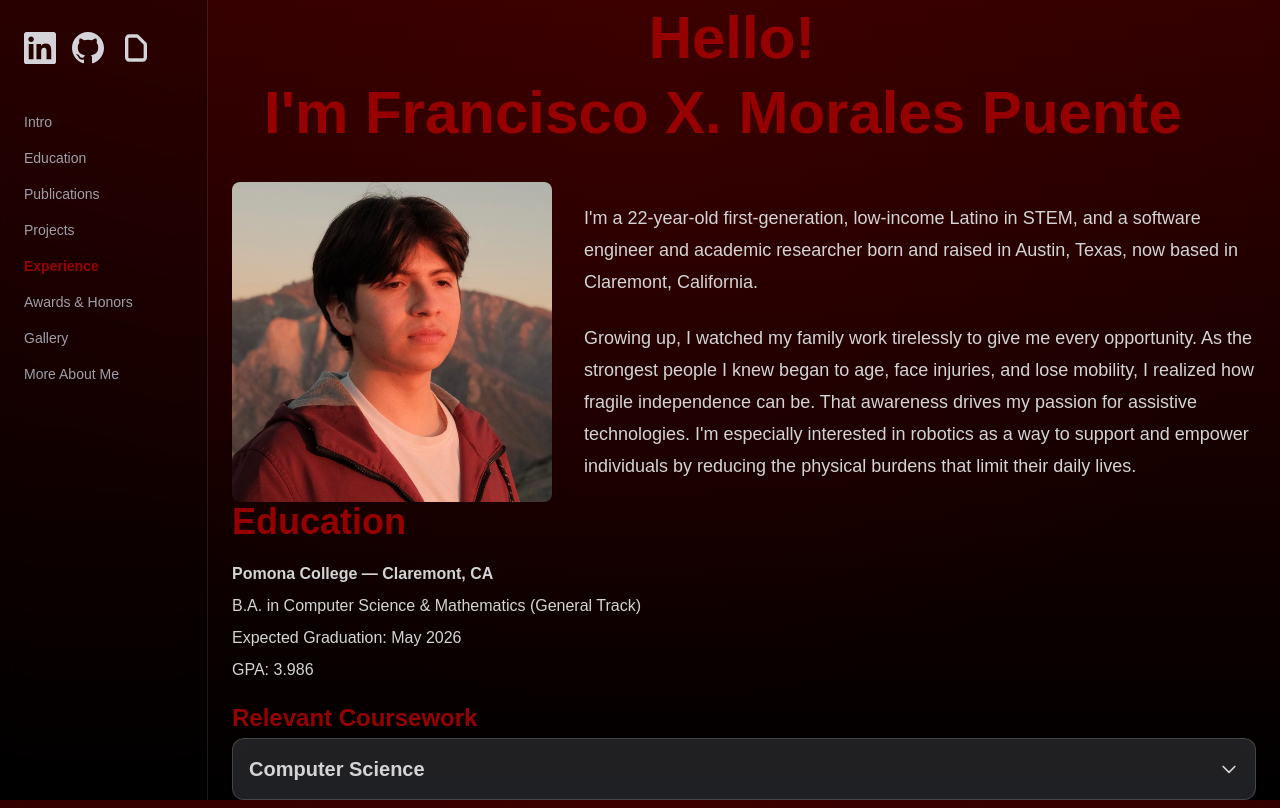
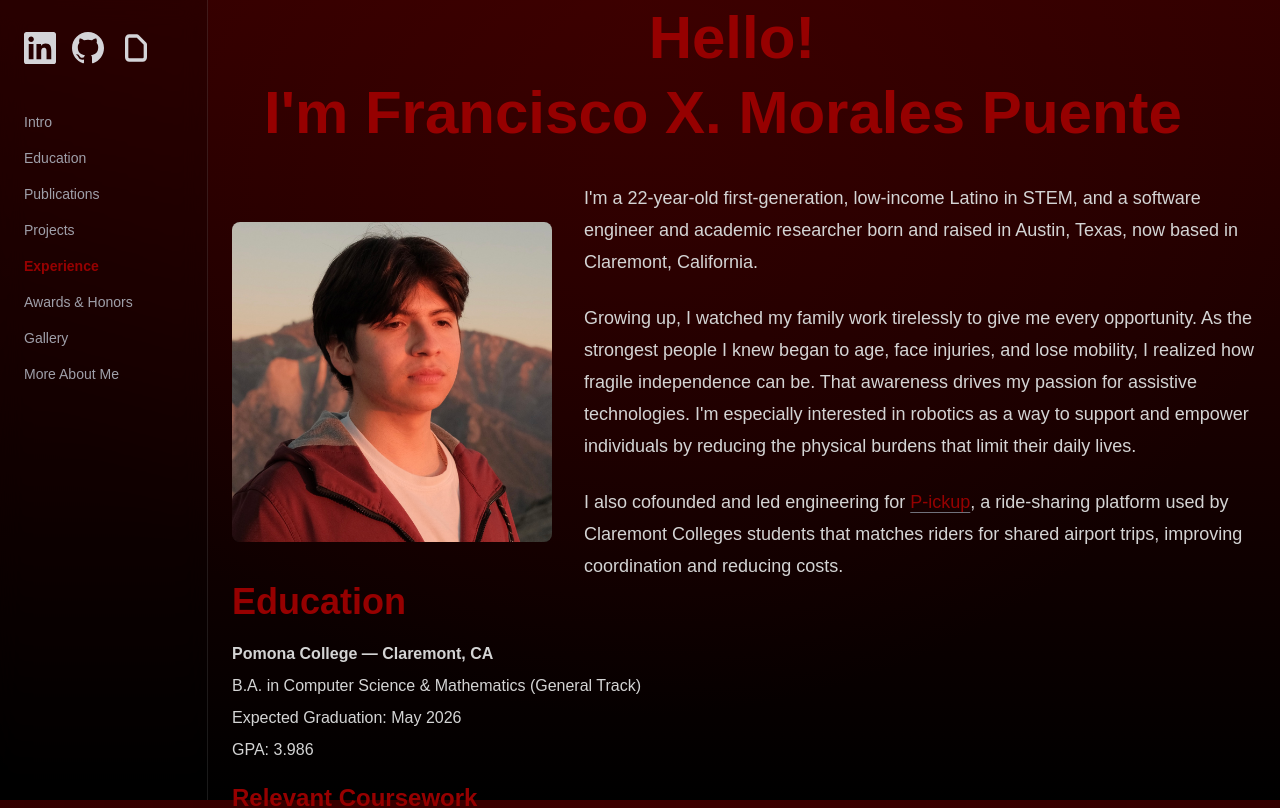
Before and after one commit to Framor81/PersonalWebsite, a Next.js app: page / in a window 1280 px wide. Shown: the top 808 px of the page. Built offline with nearby package versions, Linux system fonts and the light colour scheme.

Commit message:
Small change to intro

```diff
--- a/src/app/page.tsx
+++ b/src/app/page.tsx
@@ -109,6 +109,22 @@ export default function AboutPage() {
                   awareness drives my passion for assistive technologies. I&apos;m especially
                   interested in robotics as a way to support and empower individuals by
                   reducing the physical burdens that limit their daily lives.
+                </p>
+
+                {/* P-ickup */}
+                <p className="text-lg text-zinc-300 leading-8">
+                  I also cofounded and led engineering for{" "}
+                  <a
+                    href="https://p-ickup.com/"
+                    target="_blank"
+                    rel="noopener noreferrer"
+                    className="text-foreground underline underline-offset-4 decoration-zinc-500 hover:decoration-zinc-300"
+                  >
+                    P-ickup
+                  </a>
+                  , a ride-sharing platform used by Claremont Colleges students that
+                  matches riders for shared airport trips, improving coordination and
+                  reducing costs.
                 </p>
               </div>
             </div>
```
